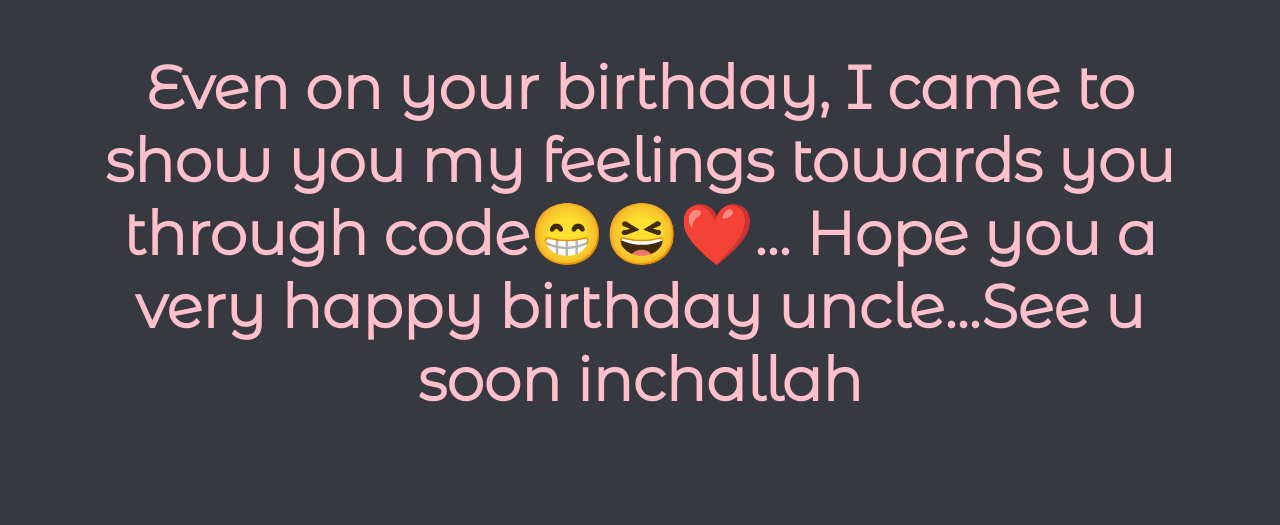
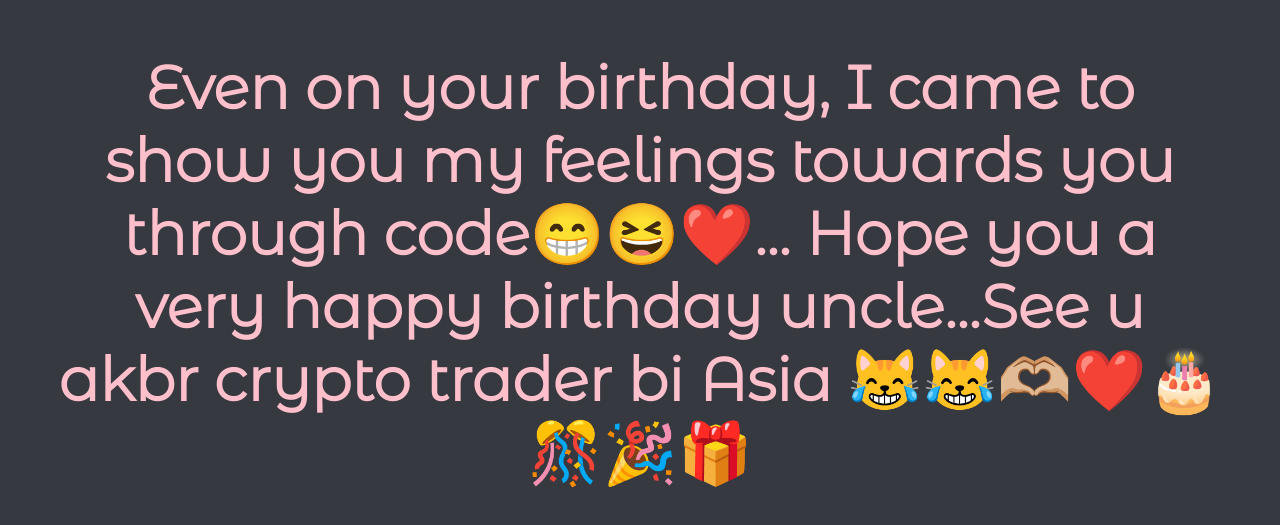
Before and after one commit to Mhashem18/HBD, a plain HTML site: page index.html in a window 1280 px wide. Shown: the part 327-852 px from the top of the page. Before the commit the page ends 800 px from the top, so only its background shows below. Drawn offline with Linux system fonts and the light colour scheme.

Commit message:
Update index.html

```diff
--- a/index.html
+++ b/index.html
@@ -16,7 +16,7 @@
 
   <div class='bd-message'>
     <h2>
-      Even on your birthday, I came to show you my feelings towards you through code😁😆❤️... Hope you a very happy birthday uncle...See u soon inchallah</h2>
+      Even on your birthday, I came to show you my feelings towards you through code😁😆❤️... Hope you a very happy birthday uncle...See u akbr crypto trader bi Asia 😹😹🫶🏼❤️🎂🎊🎉🎁</h2>
   </div>
 
   <script src='app.js'></script>
```
